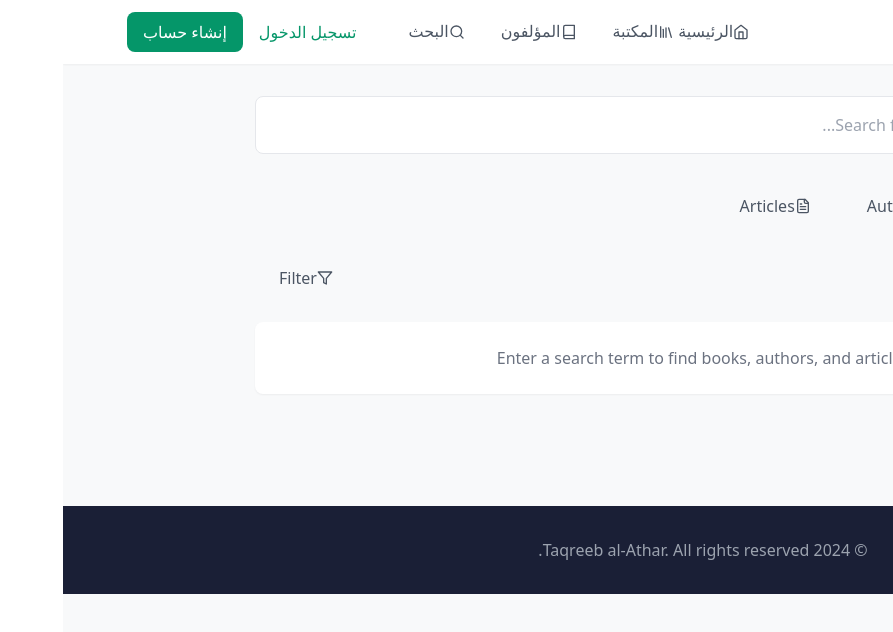
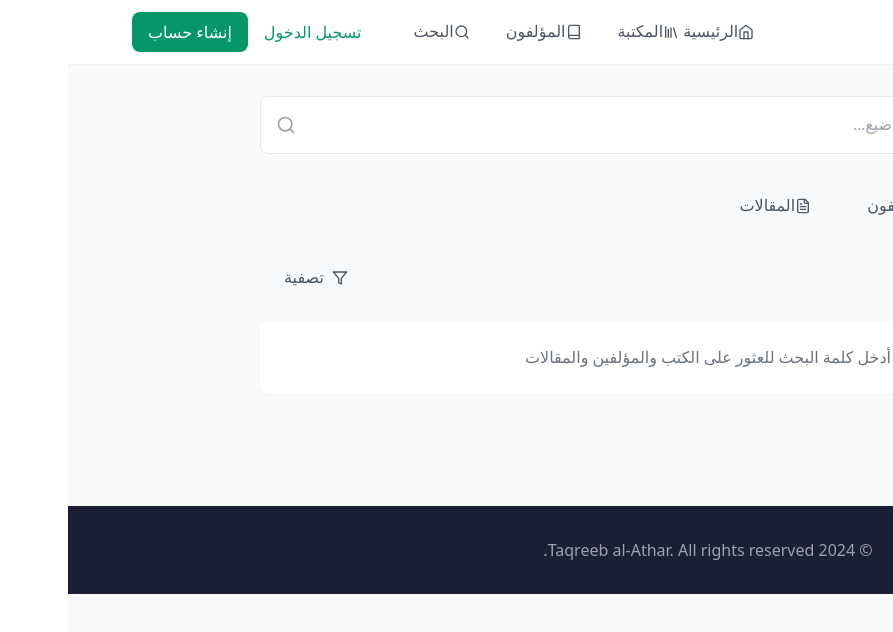
Before and after one commit to AbdElbassetKh/Taqreeb, a React (Vite) app: page /search in a window 1280 px wide. Shown: the top 632 px of the page, without its empty margins (387-1280 px from the left). Built offline with nearby package versions, Linux system fonts and the light colour scheme.

Commit message:
Update Search.tsx

```diff
--- a/src/pages/Search.tsx
+++ b/src/pages/Search.tsx
@@ -6,10 +6,10 @@ const Search = () => {
   const [activeTab, setActiveTab] = useState('all');
 
   const tabs = [
-    { id: 'all', label: 'All', icon: <SearchIcon className="h-4 w-4" /> },
-    { id: 'books', label: 'Books', icon: <Book className="h-4 w-4" /> },
-    { id: 'authors', label: 'Authors', icon: <User className="h-4 w-4" /> },
-    { id: 'articles', label: 'Articles', icon: <FileText className="h-4 w-4" /> },
+    { id: 'all', label: 'الكل', icon: <SearchIcon className="h-4 w-4" /> },
+    { id: 'books', label: 'الكتب', icon: <Book className="h-4 w-4" /> },
+    { id: 'authors', label: 'المؤلفون', icon: <User className="h-4 w-4" /> },
+    { id: 'articles', label: 'المقالات', icon: <FileText className="h-4 w-4" /> },
   ];
 
   return (
@@ -20,10 +20,10 @@ const Search = () => {
             type="text"
             value={searchQuery}
             onChange={(e) => setSearchQuery(e.target.value)}
-            placeholder="Search for books, authors, or topics..."
-            className="w-full px-6 py-4 pr-12 rounded-lg border border-gray-200 focus:outline-none focus:ring-2 focus:ring-emerald-500"
+            placeholder="ابحث عن الكتب والمؤلفين والمواضيع..."
+            className="w-full px-6 py-4 pr-12 rounded-lg border border-gray-200 focus:outline-none focus:ring-2 focus:ring-emerald-500 font-arabic"
           />
-          <SearchIcon className="absolute right-4 top-1/2 -translate-y-1/2 h-5 w-5 text-gray-400" />
+          <SearchIcon className="absolute left-4 top-1/2 -translate-y-1/2 h-5 w-5 text-gray-400" />
         </div>
 
         <div className="flex space-x-4 mb-8">
@@ -38,24 +38,23 @@ const Search = () => {
               }`}
             >
               {tab.icon}
-              <span>{tab.label}</span>
+              <span className="font-arabic mr-2">{tab.label}</span>
             </button>
           ))}
         </div>
 
         <div className="flex items-center justify-between mb-6">
-          <h2 className="text-lg font-semibold text-gray-800">Search Results</h2>
+          <h2 className="text-lg font-semibold text-gray-800 font-arabic">نتائج البحث</h2>
           <button className="flex items-center space-x-2 px-4 py-2 text-gray-600 hover:bg-gray-50 rounded-lg transition">
-            <Filter className="h-4 w-4" />
-            <span>Filter</span>
+            <Filter className="h-4 w-4 ml-2" />
+            <span className="font-arabic">تصفية</span>
           </button>
         </div>
 
         <div className="space-y-4">
-          {/* Placeholder for search results */}
           <div className="bg-white p-6 rounded-lg shadow-sm hover:shadow-md transition">
-            <p className="text-gray-500 text-center">
-              Enter a search term to find books, authors, and articles
+            <p className="text-gray-500 text-center font-arabic">
+              أدخل كلمة البحث للعثور على الكتب والمؤلفين والمقالات
             </p>
           </div>
         </div>
```
